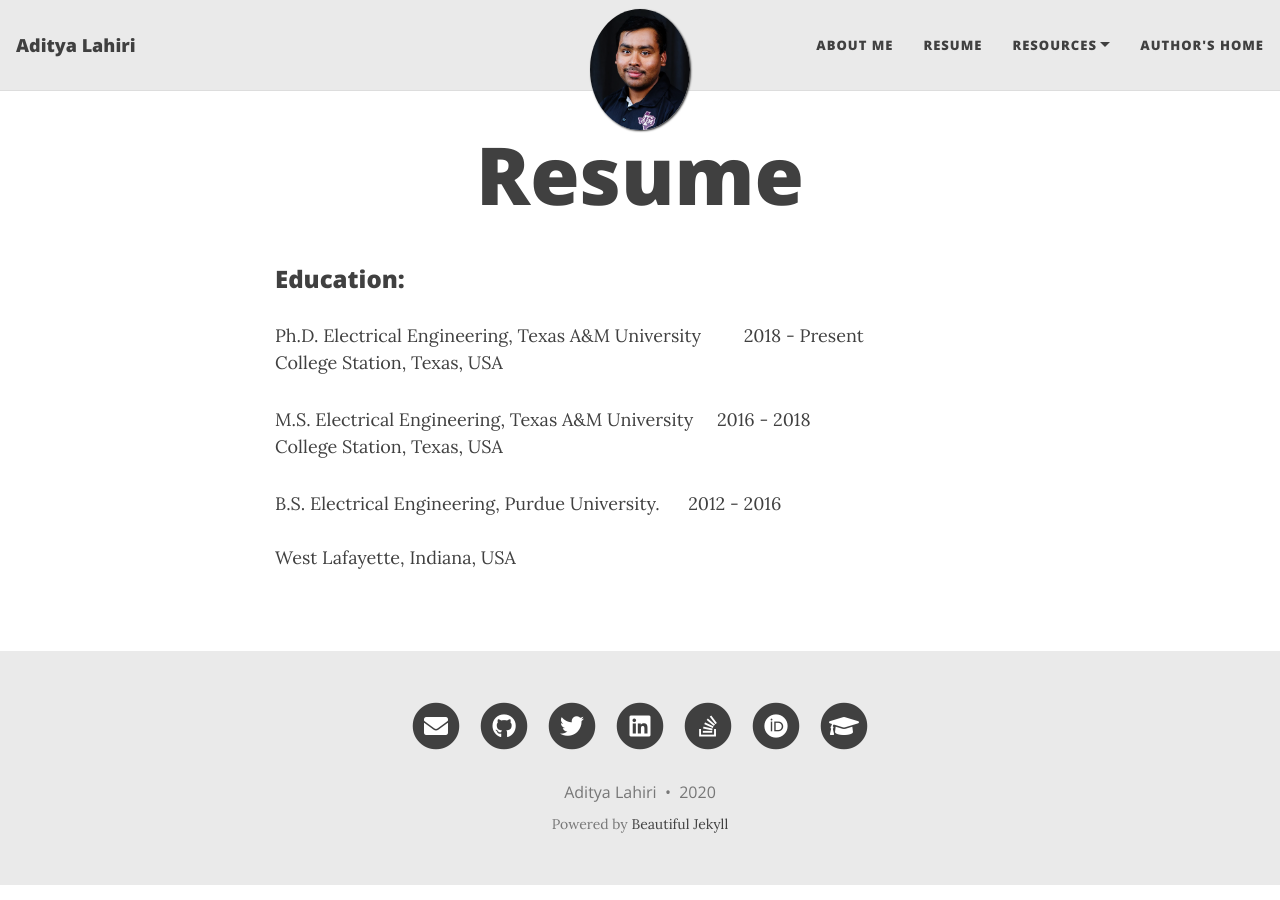
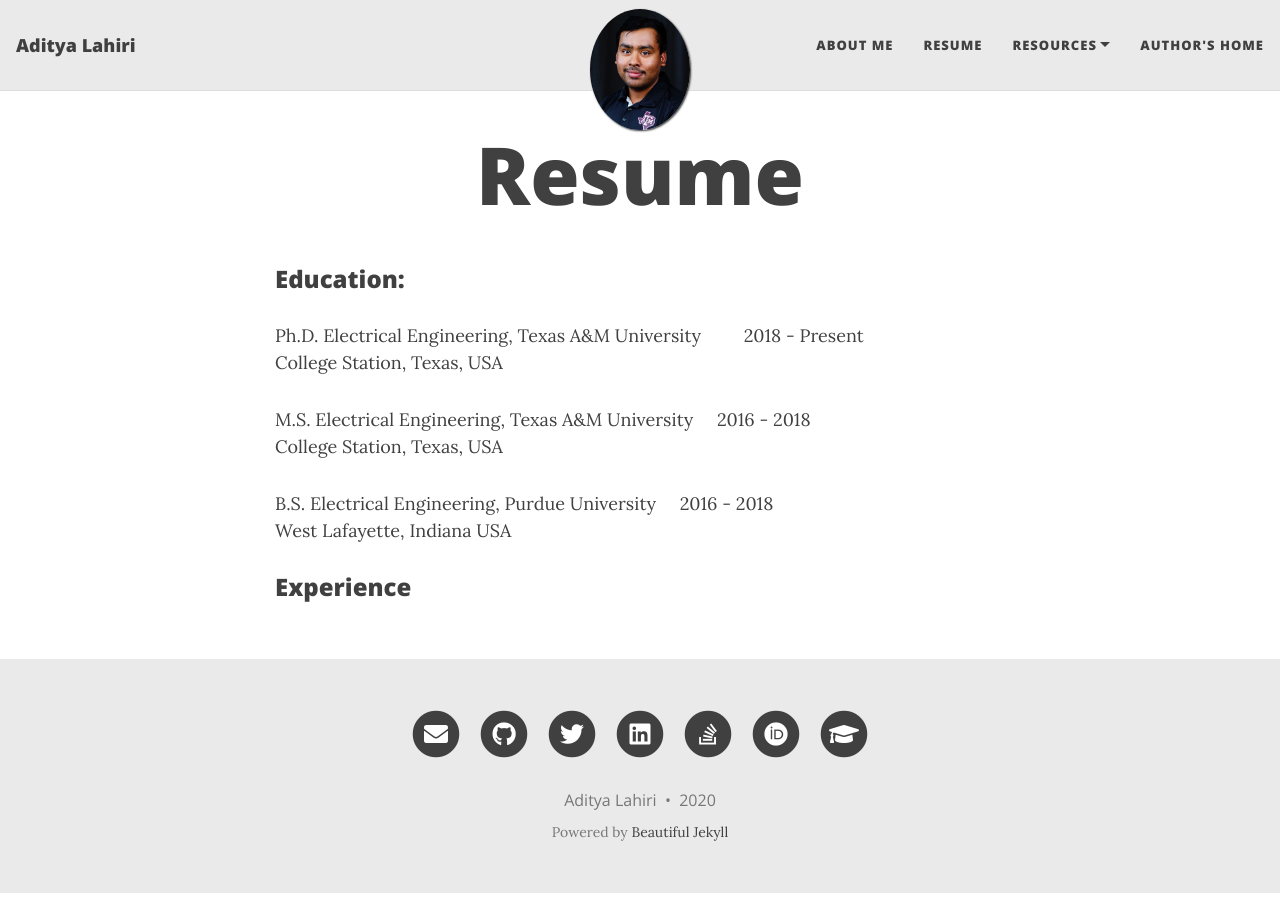
Before and after one commit to adilahiri/adilahiri.github.io, a Jekyll site: the page built from resume.md, in a window 1280 px wide. Built offline with Jekyll 4.4.1, drawn with Linux system fonts in a browser that asks for light colours; nearby versions of some CDN libraries.

Commit message:
Update resume.md

```diff
--- a/resume.md
+++ b/resume.md
@@ -5,11 +5,15 @@ title: Resume
 
 
 ### Education:
-Ph.D.  Electrical Engineering, Texas A&M University     &nbsp;&nbsp;&nbsp; &nbsp;&nbsp;&nbsp;     2018 -  Present <br>
+Ph.D.  Electrical Engineering, Texas A&M University &nbsp;&nbsp;&nbsp; &nbsp;&nbsp;&nbsp;     2018 -  Present <br>
 College Station, Texas, USA
 
-M.S.   Electrical Engineering, Texas A&M University     &nbsp;&nbsp;&nbsp;  2016 -  2018 <br>
+M.S.   Electrical Engineering, Texas A&M University &nbsp;&nbsp;&nbsp;  2016 -  2018 <br>
 College Station, Texas, USA
 
-B.S.   Electrical Engineering, Purdue University.  &nbsp;&nbsp;&nbsp;&nbsp; 2012 - 2016 <br>
-West Lafayette, Indiana, USA
+B.S.   Electrical Engineering, Purdue University &nbsp;&nbsp;&nbsp;  2016 -  2018 <br>
+West Lafayette, Indiana USA
+
+
+
+### Experience
```
